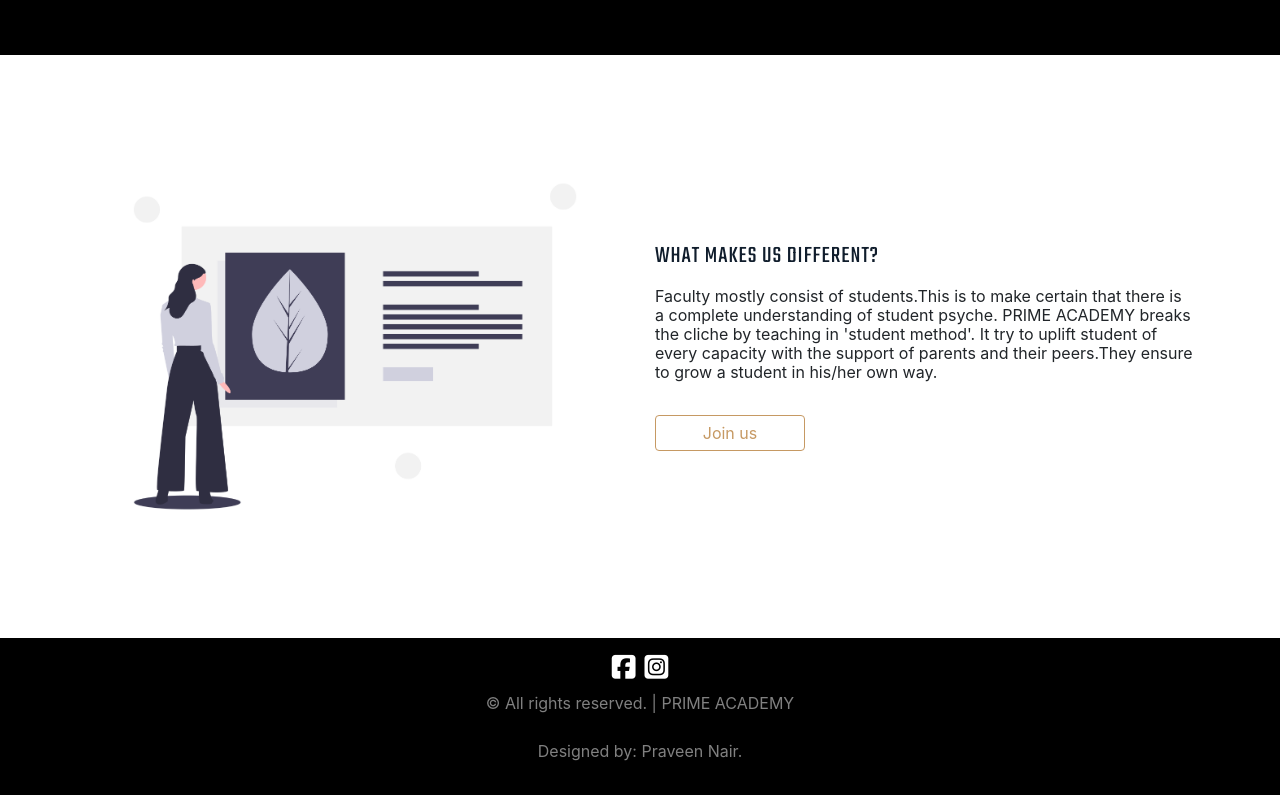
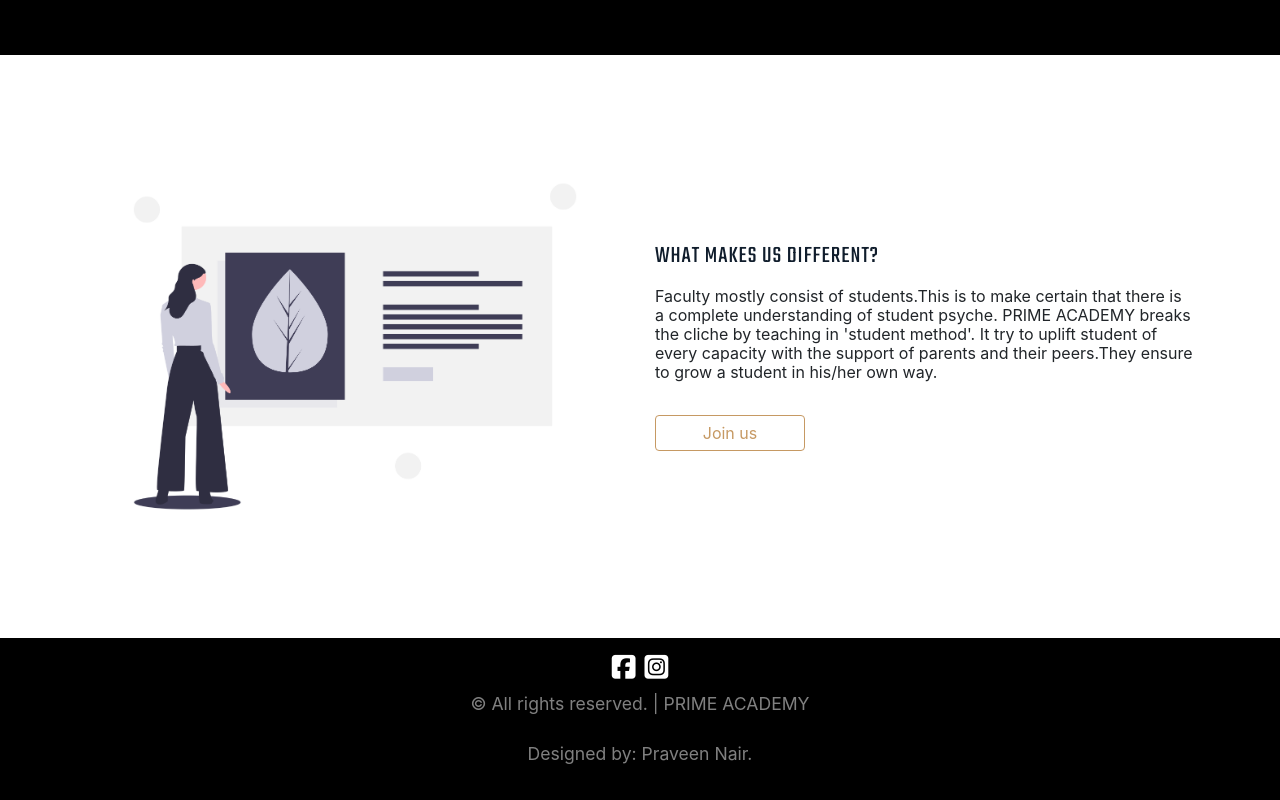
Before and after one commit to praveeennair/primeacademy, a plain HTML site: page index.html in a window 1280 px wide. Shown: the part 2889-3689 px from the top of the page. Drawn offline with nearby package versions, Linux system fonts and the light colour scheme.

Commit message:
Update style.css

```diff
--- a/style/style.css
+++ b/style/style.css
@@ -203,6 +203,10 @@ footer{
     background-color: #000000;
     color: rgba(255, 255, 255, .5);
 }
+footer p{
+    font-size: .9rem;
+}
+
  .dev{
     text-decoration: none !important;
     color: rgba(255, 255, 255, .5) !important;
@@ -237,6 +241,10 @@ footer{
     .menu-item-desc{
         padding: 50px 20px;
     }
+    footer p{
+        font-size: 1.1rem;
+    }
+
 }
 
 @media (min-width: 768px){
```
